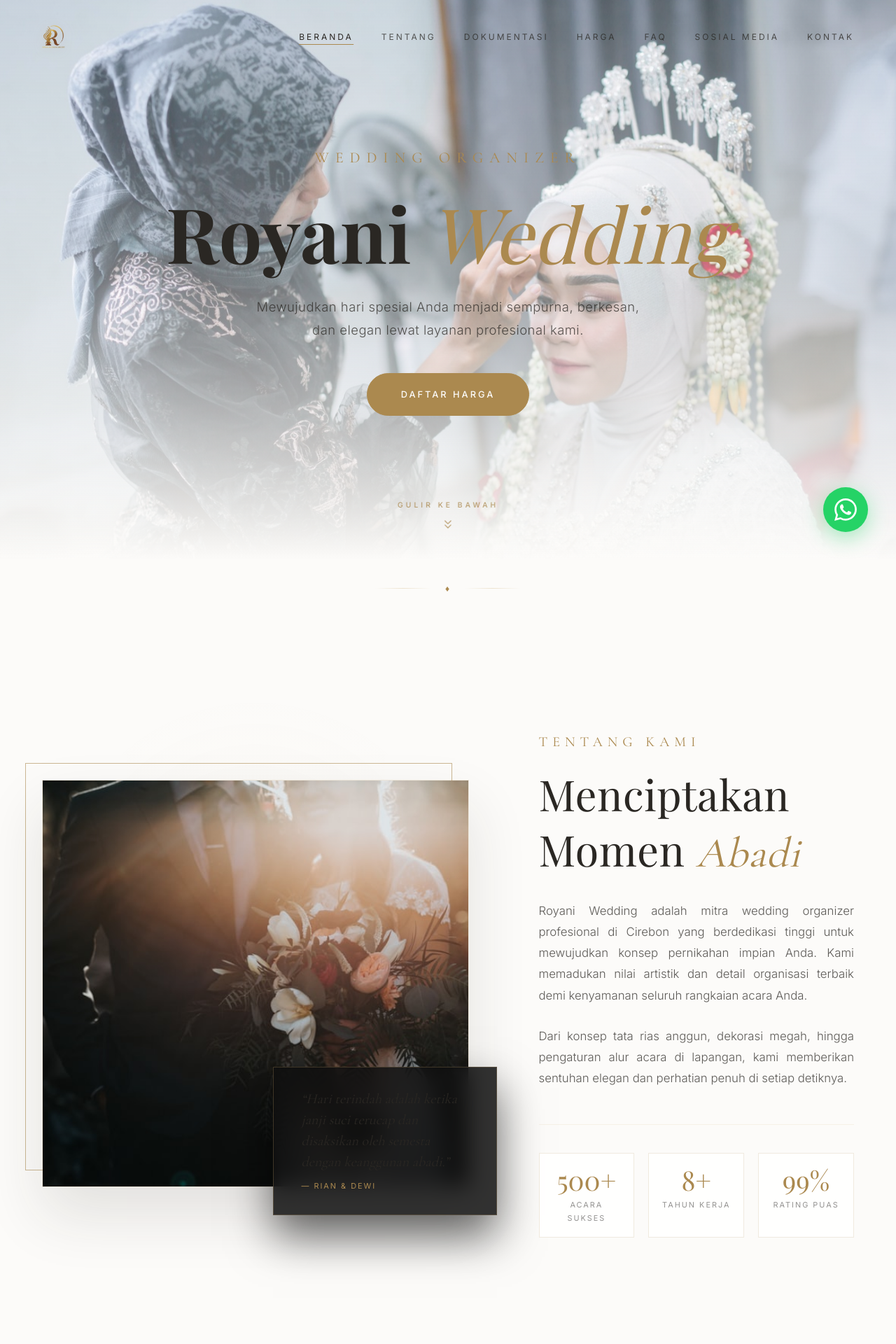
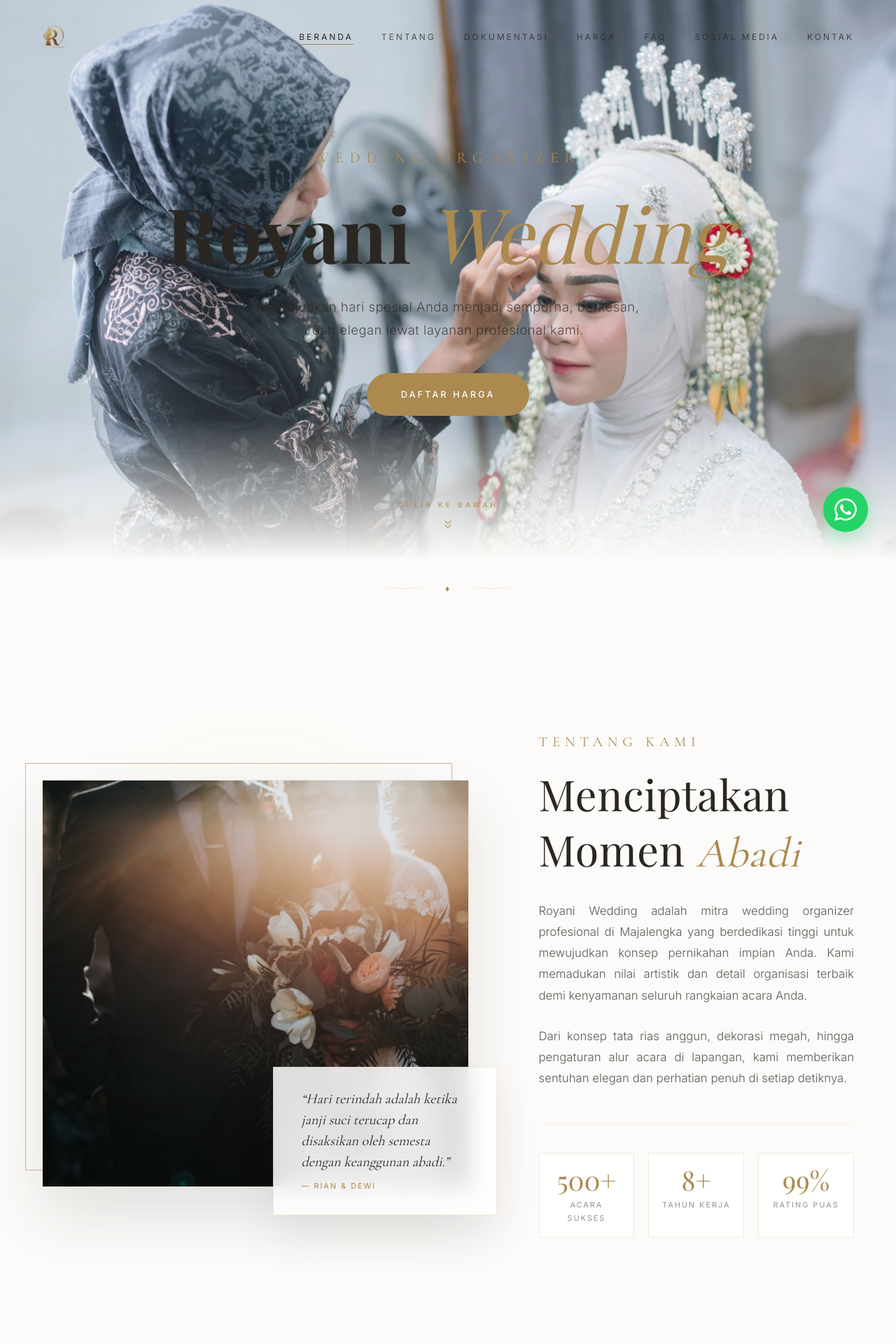
Before and after one commit to Komara11/royani-wedding, a Next.js app: page / in a window 1280 px wide. Shown: the top 1920 px of the page at 70% size. Built offline with nearby package versions, Linux system fonts and the light colour scheme.

Commit message:
style: reveal hero background image, fix select option, and update remaining Cirebon references to Majalengka

```diff
--- a/src/app/globals.css
+++ b/src/app/globals.css
@@ -305,8 +305,8 @@ nav.scrolled {
   inset: 0;
   background: linear-gradient(
     180deg,
-    rgba(252, 251, 249, 0.15) 0%,
-    rgba(252, 251, 249, 0.45) 50%,
+    rgba(252, 251, 249, 0) 0%,
+    rgba(252, 251, 249, 0.15) 75%,
     var(--background) 100%
   );
 }
@@ -588,14 +588,14 @@ section {
 .about-floating-quote {
   position: absolute;
   bottom: -40px; right: -40px;
-  background: rgba(15, 15, 15, 0.85);
+  background: var(--bg-card);
   backdrop-filter: blur(16px);
   -webkit-backdrop-filter: blur(16px);
   border: 1px solid rgba(201, 169, 110, 0.25);
   padding: 30px 40px;
   max-width: 320px;
   z-index: 3;
-  box-shadow: 0 30px 60px rgba(0, 0, 0, 0.6);
+  box-shadow: 0 30px 60px rgba(42, 39, 35, 0.08);
 }
 
 .about-floating-quote p {
@@ -1032,7 +1032,7 @@ section {
 
 .price-card.featured {
   border-color: var(--gold);
-  background: linear-gradient(180deg, rgba(30, 25, 20, 0.8) 0%, rgba(12, 12, 12, 0.95) 100%);
+  background: linear-gradient(180deg, rgba(171, 137, 79, 0.08) 0%, var(--bg-card) 100%);
   animation: goldPulse 3.5s infinite;
 }
 
@@ -1416,7 +1416,7 @@ section {
   transform: translateY(-8px);
   border-color: var(--gold);
   background: rgba(201, 169, 110, 0.03);
-  box-shadow: 0 25px 50px rgba(0, 0, 0, 0.6);
+  box-shadow: 0 25px 50px rgba(42, 39, 35, 0.08);
 }
 
 .sosial-card:hover::before {
@@ -1622,12 +1622,12 @@ a.contact-minimal-item:hover {
 
 /* Glassmorphism Form container styling */
 .contact-form-premium {
-  background: rgba(15, 15, 15, 0.45);
+  background: var(--bg-card);
   backdrop-filter: blur(20px);
   -webkit-backdrop-filter: blur(20px);
-  border: 1px solid rgba(201, 169, 110, 0.12);
+  border: 1px solid var(--border-color);
   padding: 60px 48px;
-  box-shadow: 0 40px 80px rgba(0, 0, 0, 0.7);
+  box-shadow: 0 40px 80px rgba(42, 39, 35, 0.08);
   transition: all 0.5s;
 }
 
@@ -1684,6 +1684,11 @@ a.contact-minimal-item:hover {
 .form-input-premium:focus {
   outline: none;
   border-bottom-color: var(--gold);
+}
+
+select.form-input-premium option {
+  background: var(--background);
+  color: var(--text-primary);
 }
 
 .form-label-premium {
--- a/src/app/page.tsx
+++ b/src/app/page.tsx
@@ -481,8 +481,8 @@ const faqs = [
     answer: "Mekanisme pembayaran sangat mudah dan bertahap. Untuk mengamankan tanggal pernikahan (booking date), Anda cukup membayar Down Payment (DP) awal yang disepakati. Sisa pembayaran dapat dicicil hingga pelunasan menjelang hari H."
   },
   {
-    question: "Apakah melayani jasa pernikahan di luar wilayah Cirebon?",
-    answer: "Ya, kami melayani wilayah Cirebon Raya (Kota & Kabupaten) serta wilayah sekitar seperti Kuningan, Majalengka, Indramayu (CIAYUMAJAKUNING), dan daerah sekitarnya. Tergantung lokasi, mungkin terdapat sedikit penyesuaian biaya transportasi."
+    question: "Apakah melayani jasa pernikahan di luar wilayah Majalengka?",
+    answer: "Ya, kami melayani wilayah Majalengka serta wilayah sekitar seperti Cirebon, Kuningan, Indramayu, dan daerah sekitarnya. Tergantung lokasi, mungkin terdapat sedikit penyesuaian biaya transportasi."
   },
   {
     question: "Berapa lama persiapan minimal sebelum memesan (booking)?",
@@ -907,7 +907,7 @@ export default function Home() {
               Menciptakan Momen <span>Abadi</span>
             </h2>
             <p>
-              Royani Wedding adalah mitra wedding organizer profesional di Cirebon yang berdedikasi tinggi untuk mewujudkan konsep pernikahan impian Anda. Kami memadukan nilai artistik dan detail organisasi terbaik demi kenyamanan seluruh rangkaian acara Anda.
+              Royani Wedding adalah mitra wedding organizer profesional di Majalengka yang berdedikasi tinggi untuk mewujudkan konsep pernikahan impian Anda. Kami memadukan nilai artistik dan detail organisasi terbaik demi kenyamanan seluruh rangkaian acara Anda.
             </p>
             <p>
               Dari konsep tata rias anggun, dekorasi megah, hingga pengaturan alur acara di lapangan, kami memberikan sentuhan elegan dan perhatian penuh di setiap detiknya.
@@ -1570,7 +1570,7 @@ export default function Home() {
                   className="form-input-premium"
                   value={contactPackage}
                   onChange={(e) => setContactPackage(e.target.value)}
-                  style={{ background: "#0f0f0f", color: "var(--text-primary)" }}
+                  style={{ background: "var(--background)", color: "var(--text-primary)" }}
                 >
                   <option value="" disabled hidden></option>
                   <option value="Paket Akad 1 (Rp 2.500.000)">Paket Akad 1 (Rp 2.500.000)</option>
```
